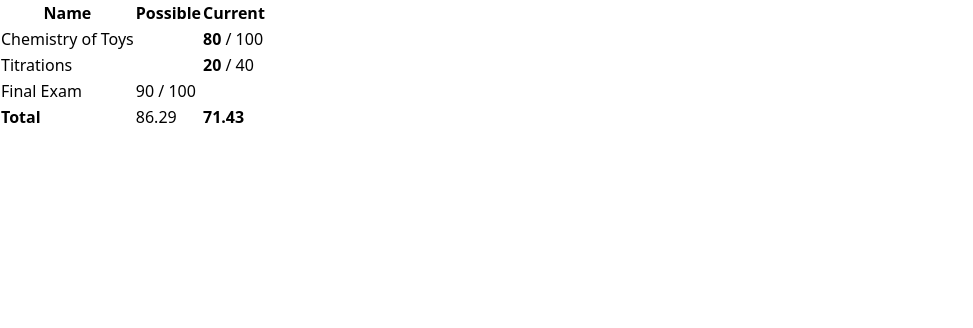
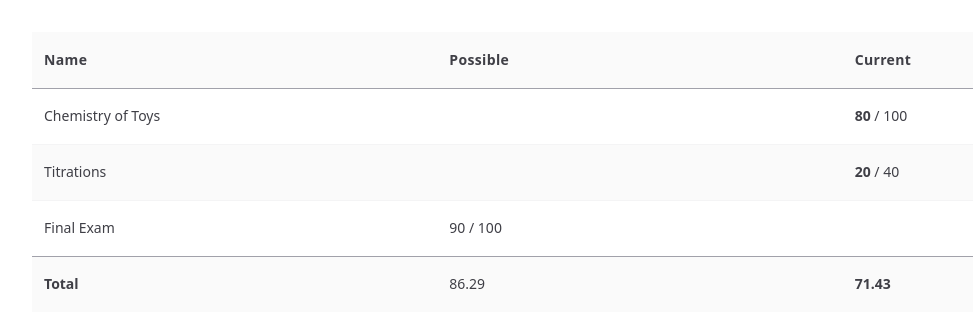
Before and after one commit to haydenheroux/svelte-canvas, a Svelte app: page / in a window 1280 px wide. Shown: the top 328 px of the page, without its empty margins (0-973 px from the left). Built offline with nearby package versions, Linux system fonts and the light colour scheme.

Commit message:
feat(css): Style AssignmentTable component.

```diff
--- a/src/App.svelte
+++ b/src/App.svelte
@@ -2,6 +2,6 @@
 	import AssignmentTable from "./components/AssignmentTable.svelte"
 </script>
 
-<main>
+<main class="flex flex-col w-full h-full p-8">
 	<AssignmentTable/>
 </main>
--- a/src/components/AssignmentTable.svelte
+++ b/src/components/AssignmentTable.svelte
@@ -5,35 +5,35 @@
 	let editing = null;
 </script>
 
-<table>
+<table class="w-full table-fixed">
 	<thead>
-		<tr>
-			<th>Name</th>
-			<th>Possible</th>
-			<th>Current</th>
+		<tr class="h-14 border-b border-gray-400 bg-gray-50">
+			<th class="p-3 text-sm font-semibold tracking-wide text-left text-gray-700">Name</th>
+			<th class="w-30 p-3 text-sm font-semibold tracking-wide text-left text-gray-700">Possible</th>
+			<th class="w-30 p-3 text-sm font-semibold tracking-wide text-left text-gray-700">Current</th>
 		</tr>
 	</thead>
 	<tbody>
 		{#each $assignments as assignment, index}
-			<tr>
-				<td>{assignment.name}</td>
+			<tr class="h-14 border-b border-gray-100 {index == $assignments.length - 1 ? "border-none" : ""} {index % 2 == 0 ? "bg-white" : "bg-gray-50"}">
+				<td class="p-3 text-sm text-gray-700">{assignment.name}</td>
 				{#if assignment.current != null}
-					<td></td>
-					<td><b>{assignment.current}</b> / {assignment.max}</td>
+					<td class="p-3 text-sm text-gray-700"></td>
+					<td class="p-3 text-sm text-gray-700"><b>{assignment.current}</b> / {assignment.max}</td>
 				{:else}
 					{#if editing == index}
-						<td><input min=0 type="number" on:blur={() => {editing = null}} bind:value={assignment.possible}/> / {assignment.max}</td>
+						<td class="p-3 text-sm text-gray-700"><input class="w-16 md:w-24 p-1 border border-solid border-gray-400 rounded-md" min=0 type="number" on:blur={() => {editing = null}} bind:value={assignment.possible}/> / {assignment.max}</td>
 					{:else}
-						<td on:click={() => {editing = index}}>{assignment.possible} / {assignment.max}</td>
+						<td class="p-3 text-sm text-gray-700" on:click={() => {editing = index}}>{assignment.possible} / {assignment.max}</td>
 					{/if}
-					<td></td>
+					<td class="p-3 text-sm text-gray-700"></td>
 				{/if}
 			</tr>
 		{/each}
-		<tr>
-			<td><b>Total</b></td>
-			<td>{calculatePossibleGrade($assignments).toFixed(2)}</td>
-			<td><b>{calculateGrade($assignments).toFixed(2)}</b></td>
+		<tr class="h-14 border-t border-gray-400 {$assignments.length % 2 == 0 ? "bg-white" : "bg-gray-50"}">
+			<td class="p-3 text-sm text-gray-700"><b>Total</b></td>
+			<td class="p-3 text-sm text-gray-700">{calculatePossibleGrade($assignments).toFixed(2)}</td>
+			<td class="p-3 text-sm text-gray-700"><b>{calculateGrade($assignments).toFixed(2)}</b></td>
 		</tr>
 	</tbody>
 </table>
--- a/tailwind.config.js
+++ b/tailwind.config.js
@@ -1,8 +1,17 @@
+const colors = require("tailwindcss/colors");
+
 module.exports = {
 	purge: [],
 	darkMode: false, // or 'media' or 'class'
 	theme: {
-		extend: {},
+		colors: {
+			transparent: "transparent",
+			current: "currentColor",
+			black: colors.black,
+			white: colors.white,
+			// have to use this for compat, == slate
+			gray: colors.gray,
+		}
 	},
 	variants: {
 		extend: {},
```
